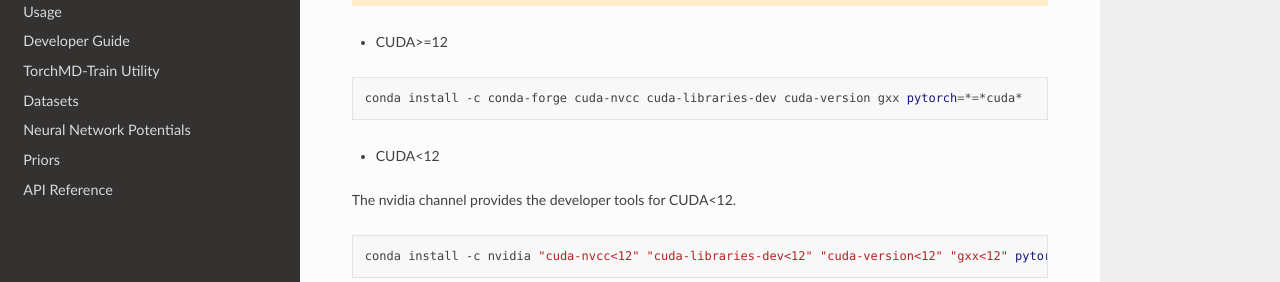
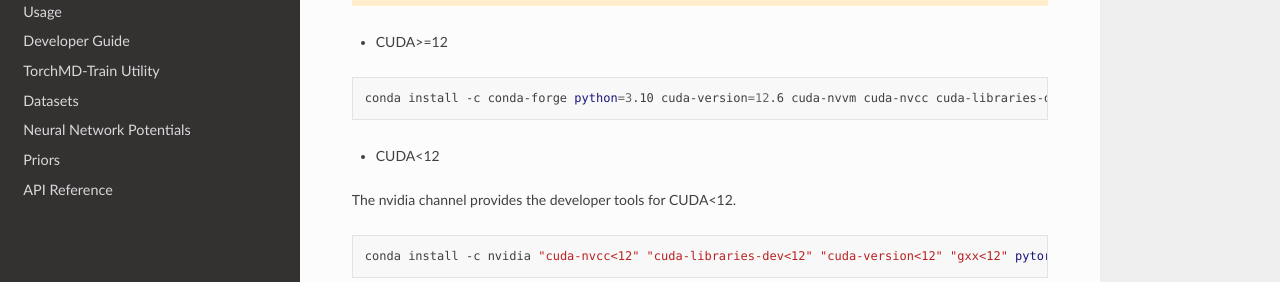
Before and after one commit to torchmd/torchmd-net, a Sphinx documentation site: the page built from docs/source/installation.rst, in a window 1280 px wide and 900 px high, scrolled down 1010 px. Shown: the part 169-451 px from the top of the window. Built offline with Sphinx 7.4.7 and the Read the Docs theme 3.1.0, drawn with Linux system fonts in a browser that asks for light colours.

Commit message:
updated installation for cuda 12.6

```diff
--- a/docs/source/installation.rst
+++ b/docs/source/installation.rst
@@ -54,8 +54,7 @@ It is recommended to install the same version as the one used by torch.
 
 .. code-block:: shell
 
-   conda install -c conda-forge cuda-nvcc cuda-libraries-dev cuda-version gxx pytorch=*=*cuda*
-
+   conda install -c conda-forge python=3.10 cuda-version=12.6 cuda-nvvm cuda-nvcc cuda-libraries-dev
 
 
 * CUDA<12
```
